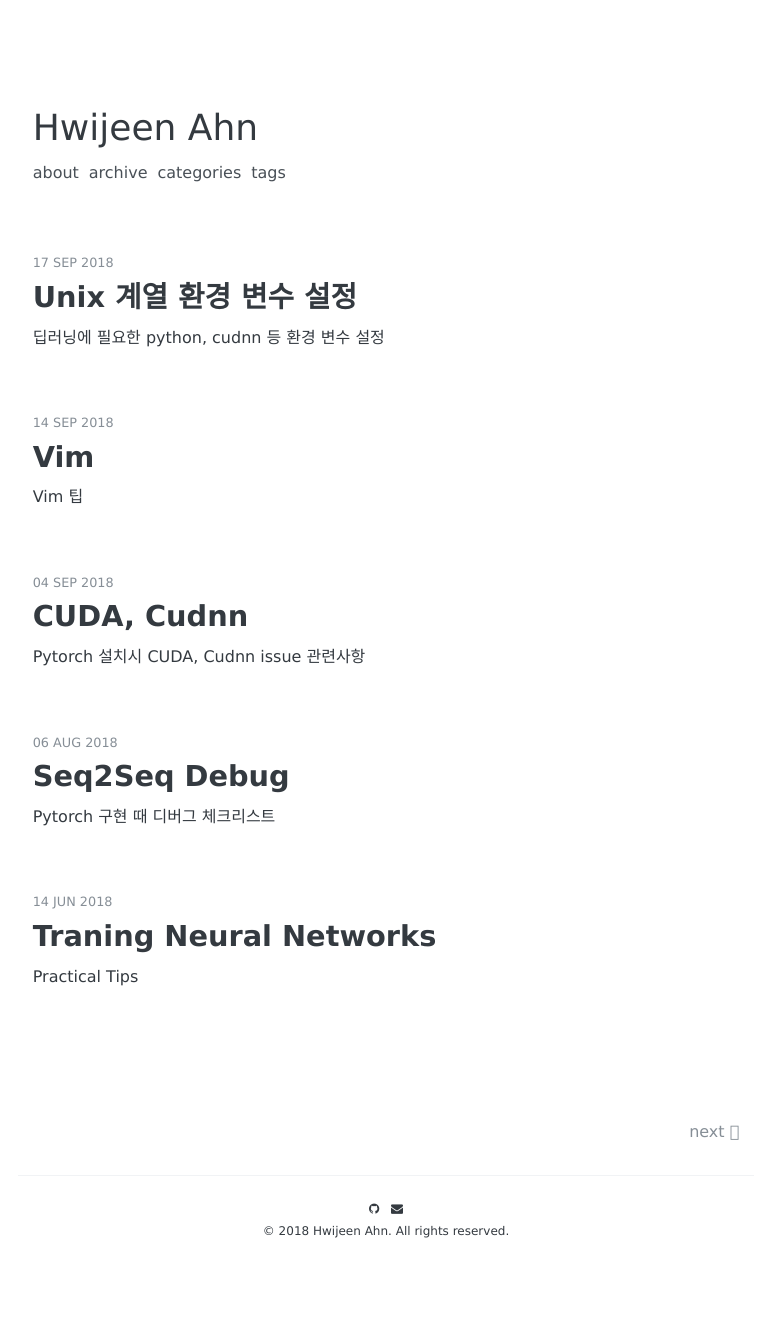
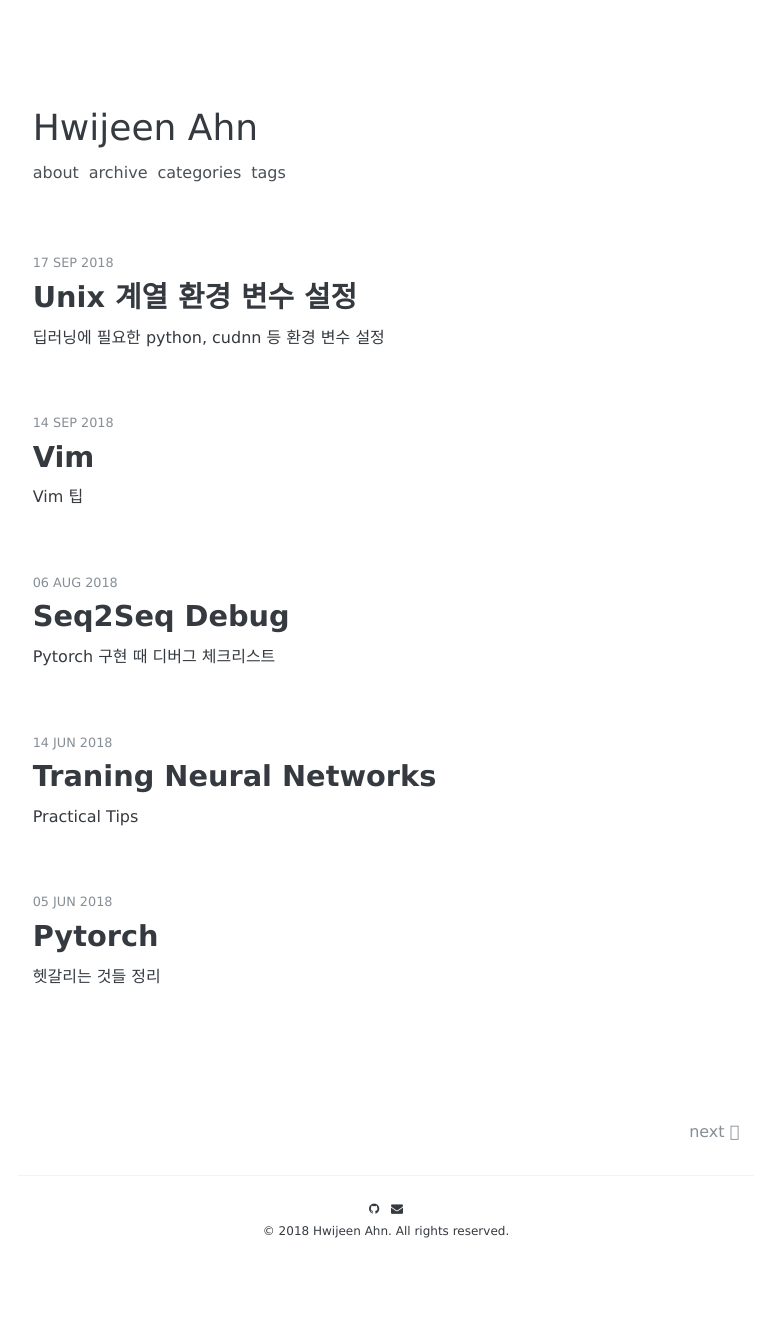
Before and after one commit to hwijeen/hwijeenahn.github.io, a Jekyll site: the page built from index.html, in a window 1280 px wide. Shown: the whole page, without its empty margins (254-1024 px from the left). Built offline with Jekyll 4.4.1, drawn with Linux system fonts in a browser that asks for light colours; some web fonts are replaced; the list of posts is cut into pages by our own code; some of the changed lines change nothing that is shown.

````diff
--- a/_posts/2018-09-04-CUDA, Cudnn.md
+++ /dev/null
@@ -1,35 +0,0 @@
----
-layout: post
-title: "CUDA, Cudnn"
-description: "Pytorch 설치시 CUDA, Cudnn issue 관련사항"
-comments: true
-categories: [개발]
-tags:
-- Pytorch
-- Linux
-
----
-
-
-
-## 개념
-
-CUDA는 ~~을 하는 라이브러리다. 머신에 .so 확장자를 갖는 바이너리 파일로 존재한다. Pytorch 등 프레임워크가 CUDA에 접근하려면 바이너리 파일이 어디에 있는지 알 필요가 있다. LD_LIBRARY_PATH에 CUDA위치가 잡혀있다면 Pytorch가 잘 돌아갈 것이다! 여러 버전의 CUDA를 깔아두고, 가상환경 별로 다른 CUDA를 잡아줄 수도 있다 [참고](https://blog.kovalevskyi.com/multiple-version-of-cuda-libraries-on-the-same-machine-b9502d50ae77)
-
-Cudnn:
-
-
-
-## 에러 및 대처
-
-```bash
-ImportError: libcudart.so.8.0: cannot open shared object file: No such file or directory
-```
-
-python 스크립트를 실행했는데 위와 같은 에러가 났다. Pytorch가 CUDA 위치를 잡지 못해서 나는 에러다. CUDA 위치를 LD_LIBRARY_PATH에 등록해주면(export) 문제 해결 가능하다.
-
-이때, CUDA 파일이 다른 가상환경에 있을 수도, usr/local/에 있을 수도 있다!
-
-
-
-## 기타 지식
````
Also changed, not shown: _posts/2018-06-05-pytorch.md (+1 -1 lines), 1 other file.
